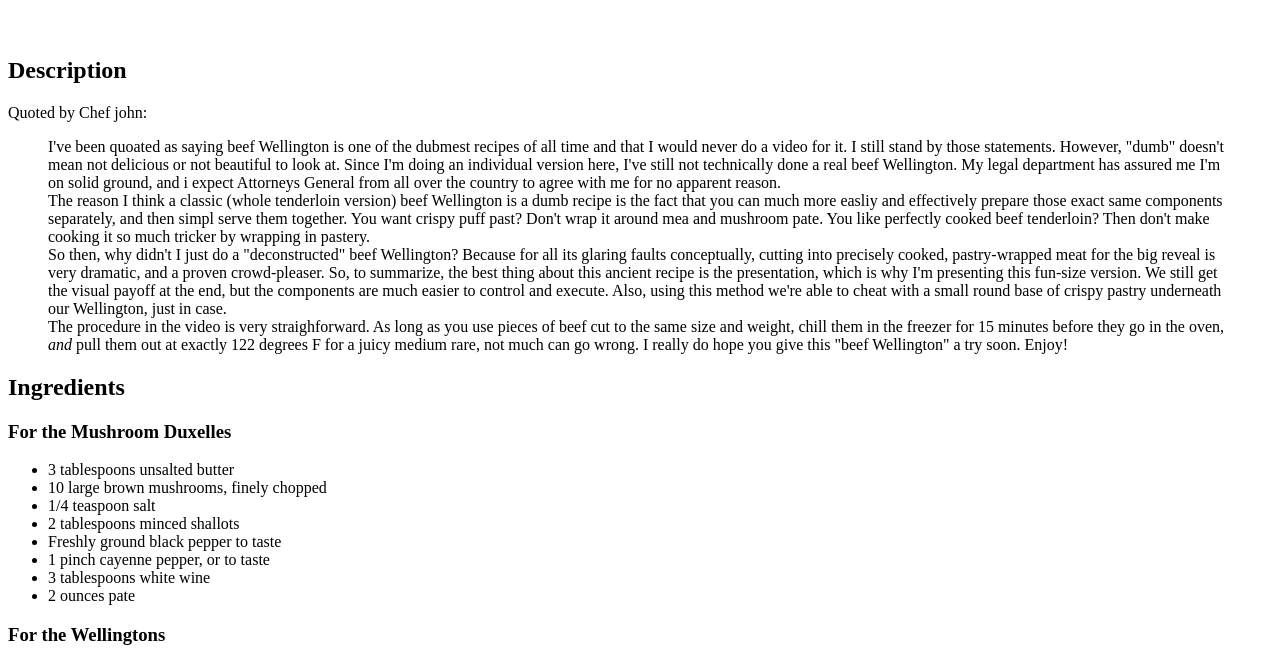
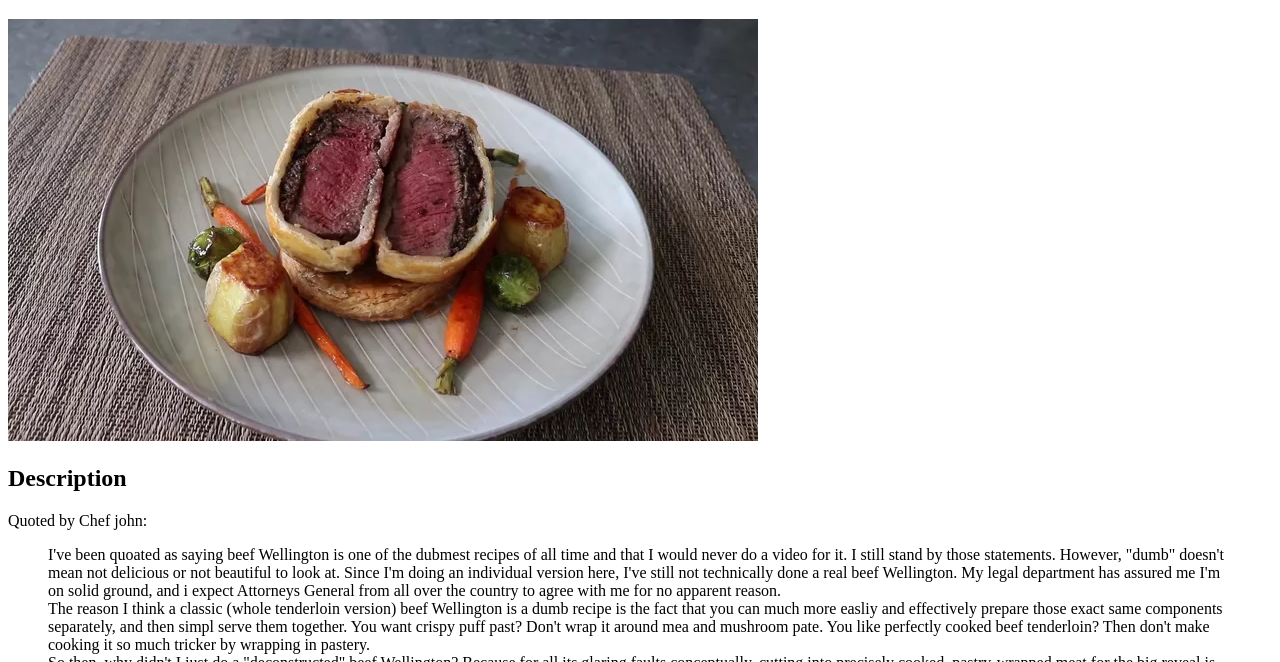
Before and after one commit to davidcastel/odin-recipes, a plain HTML site: page recipes/beef-wellington/index.html in a window 1280 px wide. Shown: the part 61-723 px from the top of the page. Drawn offline with Linux system fonts and the light colour scheme.

Commit message:
Add image to the beef-wellington page

```diff
--- a/recipes/beef-wellington/index.html
+++ b/recipes/beef-wellington/index.html
@@ -8,7 +8,7 @@
     <body>
         <h1>Chef John's Individual Beef Wellingtons</h1>
         <!-- Finished Dish -->
-        <img >
+        <img src="./imgs/beef-wellington.webp" alt="Image of a beef wellington" >
 
         <!-- Description of Dish -->
         <h2> Description </h2>
```
Also changed, not shown: recipes/beef-wellington/imgs/beef-wellington.webp (added).
